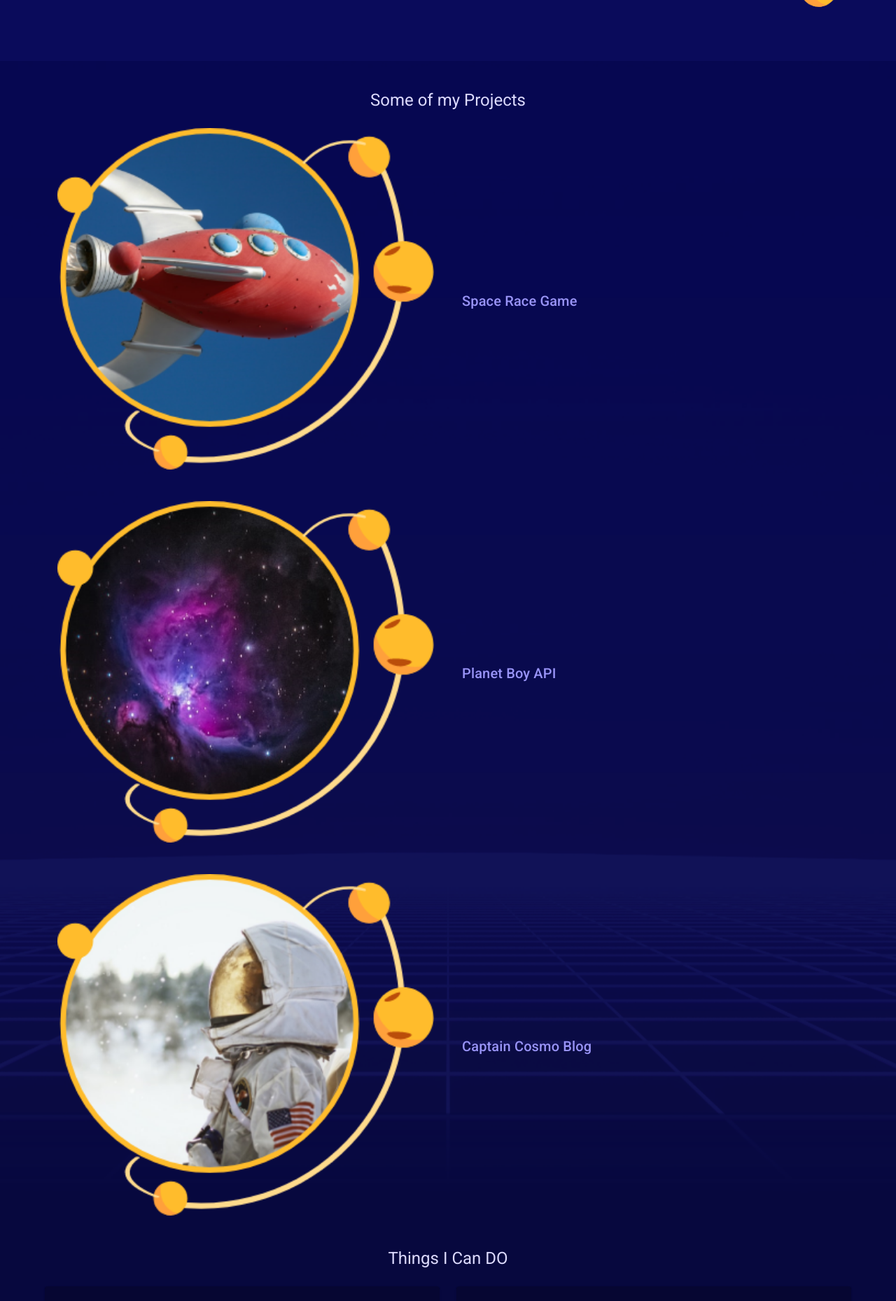
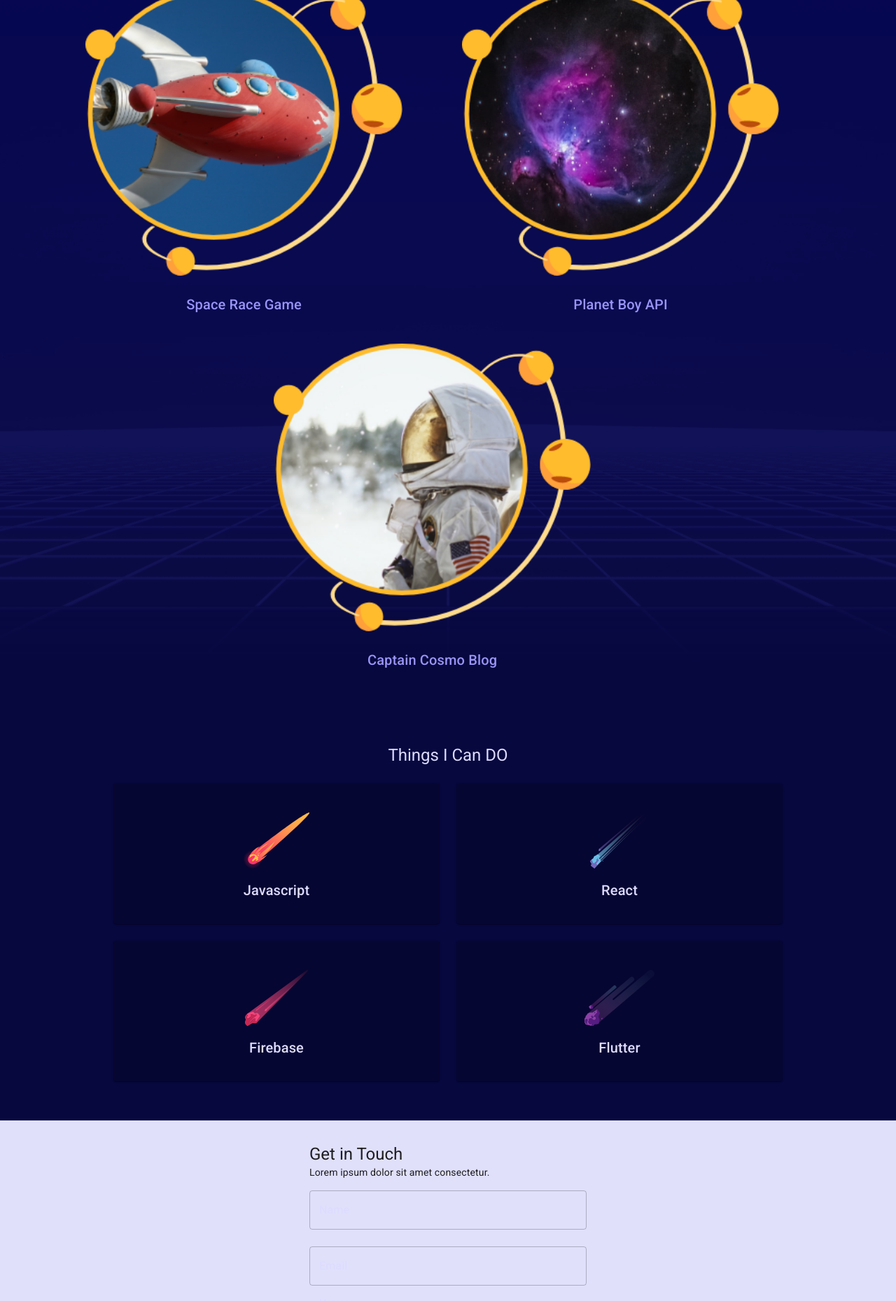
Before and after one commit to monkeystylle/cosmo-boy, a Next.js app: page /mobilefirst in a window 1280 px wide. Shown: the part 820-2679 px from the top of the page at 70% size. Built offline with nearby package versions, Linux system fonts and the light colour scheme.

Commit message:
small tablet styles done

```diff
--- a/pages/mobilefirst.js
+++ b/pages/mobilefirst.js
@@ -51,6 +51,9 @@ const useStyles = makeStyles(theme => {
       width: '200%',
       height: '100%',
       objectFit: 'scale-down',
+      [theme.breakpoints.up('sm')]: {
+        width: '100%',
+      },
     },
     bgimage: {
       background: 'url(/images/square_bg.png)',
@@ -65,6 +68,10 @@ const useStyles = makeStyles(theme => {
     },
     projectText: {
       margin: 'auto 0px',
+      [theme.breakpoints.up('sm')]: {
+        textAlign: 'center',
+        marginTop: '-20px',
+      },
     },
     projectTextColor: {
       color: '#9994f7',
@@ -76,10 +83,18 @@ const useStyles = makeStyles(theme => {
     thingsIcanDoBox: {
       background: '#07083e',
       textAlign: 'center',
+      [theme.breakpoints.up('sm')]: {
+        paddingTop: '64px',
+        paddingBottom: '32px',
+      },
     },
     thingsIcanDoPaper: {
       padding: '15px',
       background: 'rgba(0,0,0,0.2)',
+      [theme.breakpoints.up('sm')]: {
+        paddingTop: '32px',
+        paddingBottom: '32px',
+      },
       '& > img': {
         height: '80px',
         margin: '10px auto',
@@ -93,6 +108,9 @@ const useStyles = makeStyles(theme => {
     footer: {
       textAlign: 'center',
       padding: '8px',
+      [theme.breakpoints.up('sm')]: {
+        padding: '24px',
+      },
       '& > img': {
         margin: ' 8px 6px',
       },
@@ -127,7 +145,7 @@ function mobilefirst() {
       {/*WELCOME */}
       <Box mt={6} className={classes.minMaxContainer}>
         <Grid container>
-          <Grid item xs={8}>
+          <Grid item xs={8} sm={7}>
             <Typography
               color="textSecondary"
               variant="h5"
@@ -147,7 +165,7 @@ function mobilefirst() {
               </Button>
             </Box>
           </Grid>
-          <Grid item xs={4}>
+          <Grid item xs={4} sm={5}>
             <img
               src="/images/banner_image.png"
               alt="pic of planet"
@@ -160,7 +178,7 @@ function mobilefirst() {
       {/* SOME OF MY PROJECTS */}
       <Box mt={8} className={classes.bgimage}>
         <Box className={classes.minMaxContainer}>
-          <Box mb={3}>
+          <Box mb={3} py={{ sm: 4 }}>
             <Typography
               color="textSecondary"
               variant="h5"
@@ -173,15 +191,15 @@ function mobilefirst() {
 
           <Grid container spacing={5} justify="center">
             {/* space race */}
-            <Grid item container spacing={5}>
-              <Grid item xs={6}>
+            <Grid item container spacing={5} sm={6}>
+              <Grid item xs={6} sm={11}>
                 <img
                   className={classes.imageSomeProject}
                   src="/images/project_1.png"
                   alt="space race image"
                 />
               </Grid>
-              <Grid item xs={6} className={classes.projectText}>
+              <Grid item xs={6} sm={11} className={classes.projectText}>
                 <Typography
                   className={classes.projectTextColor}
                   variant="h6"
@@ -192,15 +210,15 @@ function mobilefirst() {
               </Grid>
             </Grid>
             {/* planet boy */}
-            <Grid item container spacing={5}>
-              <Grid item xs={6}>
+            <Grid item container spacing={5} sm={6}>
+              <Grid item xs={6} sm={11}>
                 <img
                   className={classes.imageSomeProject}
                   src="/images/project_2.png"
                   alt="planet boy image"
                 />
               </Grid>
-              <Grid item xs={6} className={classes.projectText}>
+              <Grid item xs={6} sm={11} className={classes.projectText}>
                 <Typography
                   className={classes.projectTextColor}
                   variant="h6"
@@ -211,15 +229,15 @@ function mobilefirst() {
               </Grid>
             </Grid>
             {/* captain cosmo */}
-            <Grid item container spacing={5}>
-              <Grid item item xs={6}>
+            <Grid item container spacing={5} sm={6}>
+              <Grid item item xs={6} sm={11}>
                 <img
                   className={classes.imageSomeProject}
                   src="/images/project_3.png"
                   alt="captain cosmo image"
                 />
               </Grid>
-              <Grid item item xs={6} className={classes.projectText}>
+              <Grid item item xs={6} sm={11} className={classes.projectText}>
                 <Typography
                   className={classes.projectTextColor}
                   variant="h6"
@@ -243,8 +261,8 @@ function mobilefirst() {
           </Box>
 
           <Box my={3}>
-            <Grid container spacing={3}>
-              <Grid item xs={6}>
+            <Grid container spacing={3} justify="center">
+              <Grid item xs={6} sm={5}>
                 <Paper className={classes.thingsIcanDoPaper}>
                   <img src="/images/comet_1.svg" alt="" />
                   <Typography variant="h6" color="textSecondary">
@@ -252,7 +270,7 @@ function mobilefirst() {
                   </Typography>
                 </Paper>
               </Grid>
-              <Grid item xs={6}>
+              <Grid item xs={6} sm={5}>
                 <Paper className={classes.thingsIcanDoPaper}>
                   <img src="/images/comet_2.svg" alt="" />
                   <Typography variant="h6" color="textSecondary">
@@ -260,7 +278,7 @@ function mobilefirst() {
                   </Typography>
                 </Paper>
               </Grid>
-              <Grid item xs={6}>
+              <Grid item xs={6} sm={5}>
                 <Paper className={classes.thingsIcanDoPaper}>
                   <img src="/images/comet_3.svg" alt="" />
                   <Typography variant="h6" color="textSecondary">
@@ -268,7 +286,7 @@ function mobilefirst() {
                   </Typography>
                 </Paper>
               </Grid>
-              <Grid item xs={6}>
+              <Grid item xs={6} sm={5}>
                 <Paper className={classes.thingsIcanDoPaper}>
                   <img src="/images/comet_4.svg" alt="" />
                   <Typography variant="h6" color="textSecondary">
@@ -281,16 +299,8 @@ function mobilefirst() {
         </Box>
       </Box>
 
-      {/* ewan */}
-      <Box marginTop="40px" className={classes.minMaxContainer}>
-        <Typography variant="body-2" color="textSecondary">
-          Lorem ipsum, dolor sit amet consectetur adipisicing elit. Aliquam,
-          sint?
-        </Typography>
-      </Box>
-
       {/* CONTACT */}
-      <Box mt={6} py={4} className={classes.contact}>
+      <Box py={4} className={classes.contact}>
         <Container maxWidth="xs">
           <Box>
             <Typography variant="h5">Get in Touch</Typography>
```
